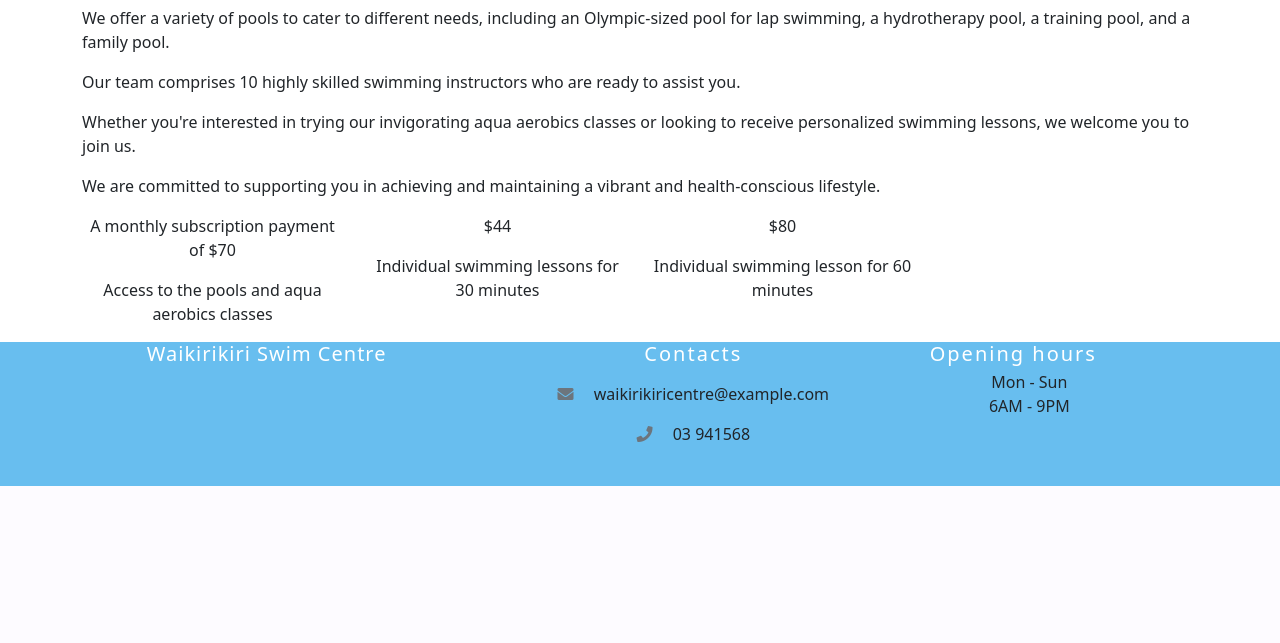
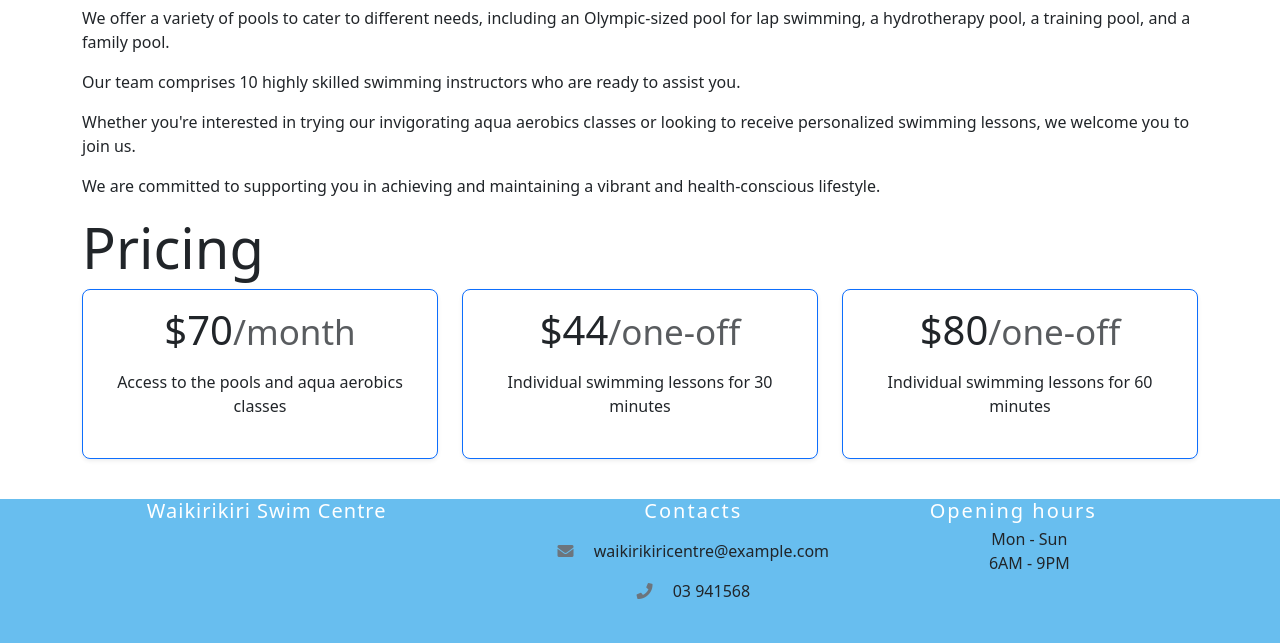
Before and after one commit to gaon5/swimapp, a Flask app: page / in a window 1280 px wide. Shown: the part 506-1149 px from the top of the page. Before the commit the page ends 992 px from the top, so only its background shows below. Run offline with Flask 3, Linux system fonts and the light colour scheme; some libraries are stand-ins or nearby versions.

Commit message:
welcome page pricing

```diff
--- a/app/templates/guest/welcome_page.html
+++ b/app/templates/guest/welcome_page.html
@@ -31,20 +31,37 @@
             lessons, we welcome you to join us.</p>
         <p>We are committed to supporting you in achieving and maintaining a vibrant and health-conscious lifestyle.</p>
 
-        <div class="row">
-            <div class="col-md-3 text-center">
-                <p>A monthly subscription payment of $70</p>
-                <p>Access to the pools and aqua aerobics classes</p>
+        <h1 class="display-4 fw-normal">Pricing</h1>
+        <div class="row row-cols-1 row-cols-md-3 mb-3 text-center">
+            <div class="col">
+              <div class="card mb-4 rounded-3 shadow-sm border-primary">
+                <div class="card-body">
+                  <h1 class="card-title pricing-card-title">$70<small class="text-muted fw-light">/month</small></h1>
+                  <ul class="list-unstyled mt-3 mb-4">
+                    <li>Access to the pools and aqua aerobics classes</li>
+                  </ul>
+                </div>
+              </div>
             </div>
-            <div class="col-md-3 text-center">
-                <p>$44</p>
-                <p>Individual swimming lessons for 30 minutes</p>
+            <div class="col">
+              <div class="card mb-4 rounded-3 shadow-sm border-primary">
+                <div class="card-body">
+                  <h1 class="card-title pricing-card-title">$44<small class="text-muted fw-light">/one-off</small></h1>
+                  <ul class="list-unstyled mt-3 mb-4">
+                    <li>Individual swimming lessons for 30 minutes</li>
+                  </ul>
+                </div>
+              </div>
             </div>
-            <div class="col-md-3 text-center">
-                <p>$80</p>
-                <p>Individual swimming lesson for 60 minutes</p>
+            <div class="col">
+              <div class="card mb-4 rounded-3 shadow-sm border-primary">
+                <div class="card-body">
+                  <h1 class="card-title pricing-card-title">$80<small class="text-muted fw-light">/one-off</small></h1>
+                  <ul class="list-unstyled mt-3 mb-4">
+                    <li>Individual swimming lessons for 60 minutes</li>
+                  </ul>
+                </div>
+              </div>
             </div>
-        </div>
-    </div>
-
+          </div>
 {% endblock %}
```
